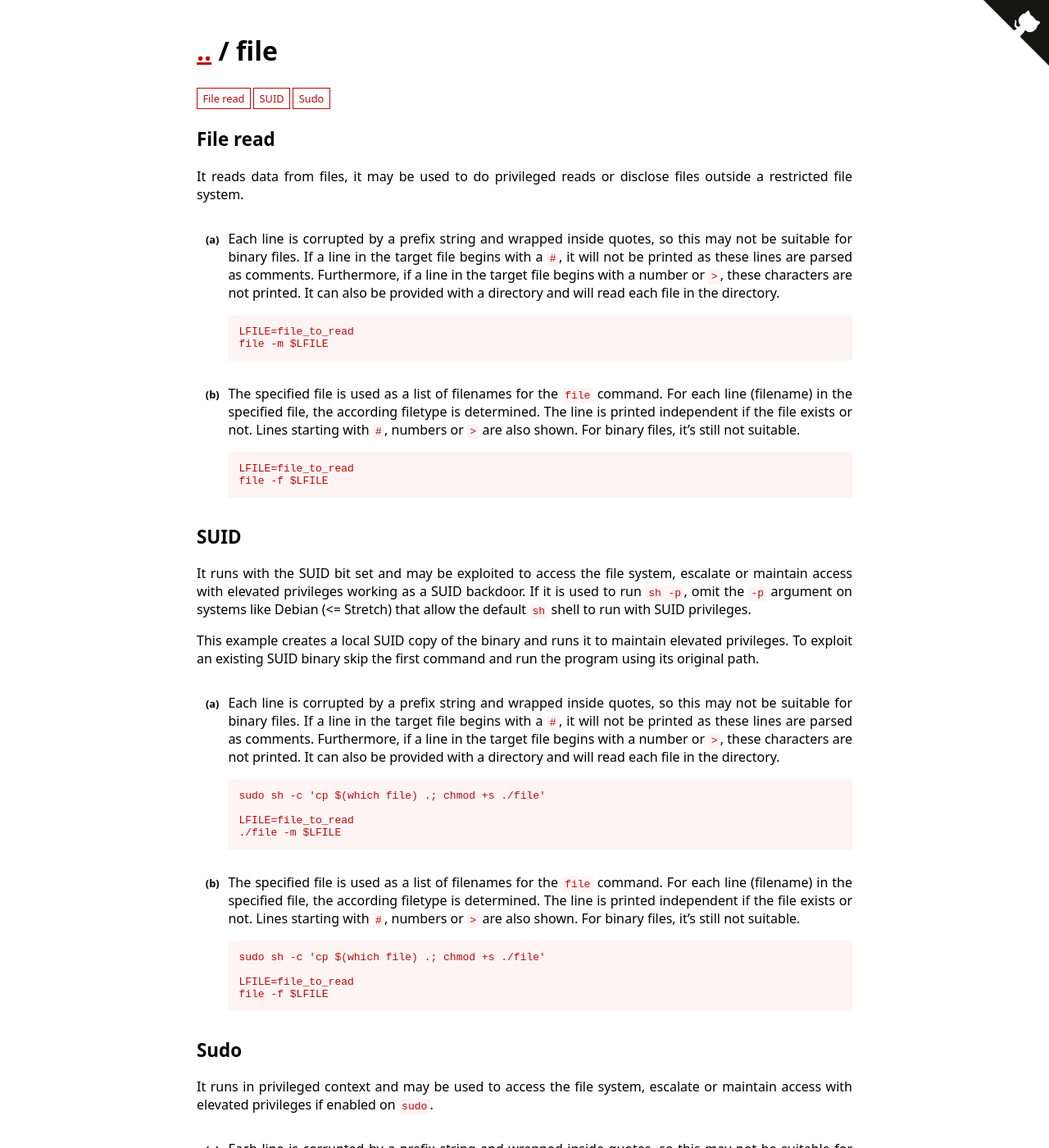
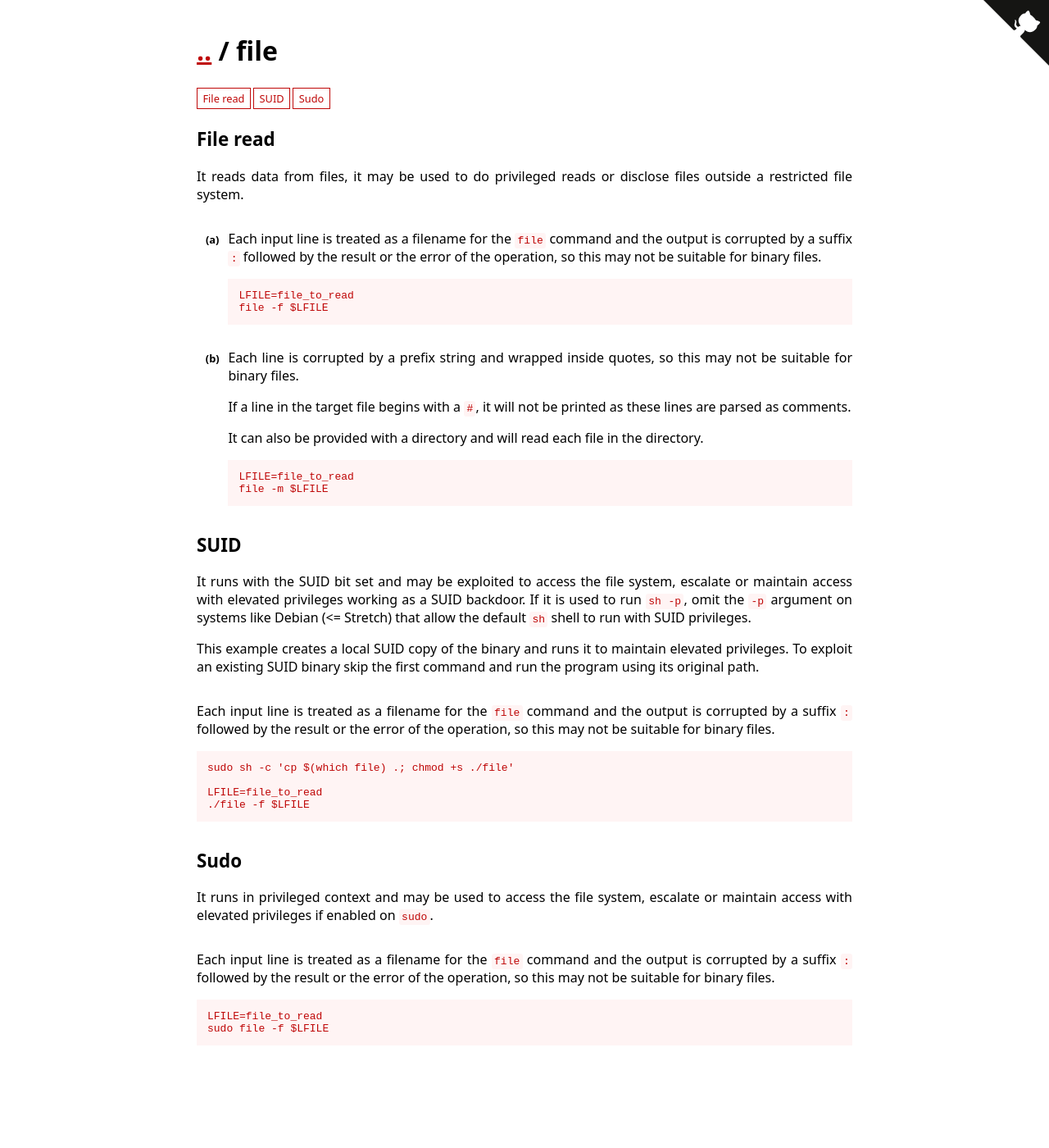
Before and after one commit to GTFOBins/GTFOBins.github.io, a Jekyll site: the page built from _gtfobins/file.md, in a window 1280 px wide and 1400 px high. Shown: the whole window at 82% size. Built offline with Jekyll 4.4.1, drawn with Linux system fonts in a browser that asks for light colours; some of the changed text lies outside the part shown.

Commit message:
Fix and simplify file -f

```diff
--- a/_gtfobins/file.md
+++ b/_gtfobins/file.md
@@ -1,30 +1,27 @@
 ---
 functions:
   file-read:
-    - description: Each line is corrupted by a prefix string and wrapped inside quotes, so this may not be suitable for binary files. If a line in the target file begins with a `#`, it will not be printed as these lines are parsed as comments. Furthermore, if a line in the target file begins with a number or `>`, these characters are not printed. It can also be provided with a directory and will read each file in the directory.
+    - description: Each input line is treated as a filename for the `file` command and the output is corrupted by a suffix `:` followed by the result or the error of the operation, so this may not be suitable for binary files.
+      code: |
+        LFILE=file_to_read
+        file -f $LFILE
+    - description: |
+        Each line is corrupted by a prefix string and wrapped inside quotes, so this may not be suitable for binary files.
+
+        If a line in the target file begins with a `#`, it will not be printed as these lines are parsed as comments.
+
+        It can also be provided with a directory and will read each file in the directory.
       code: |
         LFILE=file_to_read
         file -m $LFILE
-    - description: The specified file is used as a list of filenames for the `file` command. For each line (filename) in the specified file, the according filetype is determined. The line is printed independent if the file exists or not. Lines starting with `#`, numbers or `>` are also shown. For binary files, it's still not suitable.
+  suid:
+    - description: Each input line is treated as a filename for the `file` command and the output is corrupted by a suffix `:` followed by the result or the error of the operation, so this may not be suitable for binary files.
       code: |
         LFILE=file_to_read
-        file -f $LFILE
-  suid:
-    - description: Each line is corrupted by a prefix string and wrapped inside quotes, so this may not be suitable for binary files. If a line in the target file begins with a `#`, it will not be printed as these lines are parsed as comments. Furthermore, if a line in the target file begins with a number or `>`, these characters are not printed. It can also be provided with a directory and will read each file in the directory.
+        ./file -f $LFILE
+  sudo:
+    - description: Each input line is treated as a filename for the `file` command and the output is corrupted by a suffix `:` followed by the result or the error of the operation, so this may not be suitable for binary files.
       code: |
         LFILE=file_to_read
-        ./file -m $LFILE
-    - description: The specified file is used as a list of filenames for the `file` command. For each line (filename) in the specified file, the according filetype is determined. The line is printed independent if the file exists or not. Lines starting with `#`, numbers or `>` are also shown. For binary files, it's still not suitable.
-      code: |
-        LFILE=file_to_read
-        file -f $LFILE
-  sudo:
-    - description: Each line is corrupted by a prefix string and wrapped inside quotes, so this may not be suitable for binary files. If a line in the target file begins with a `#`, it will not be printed as these lines are parsed as comments. Furthermore, if a line in the target file begins with a number or `>`, these characters are not printed. It can also be provided with a directory and will read each file in the directory.
-      code: |
-        LFILE=file_to_read
-        sudo file -m $LFILE
-    - description: The specified file is used as a list of filenames for the `file` command. For each line (filename) in the specified file, the according filetype is determined. The line is printed independent if the file exists or not. Lines starting with `#`, numbers or `>` are also shown. For binary files, it's still not suitable.
-      code: |
-        LFILE=file_to_read
-        file -f $LFILE
+        sudo file -f $LFILE
 ---
```
